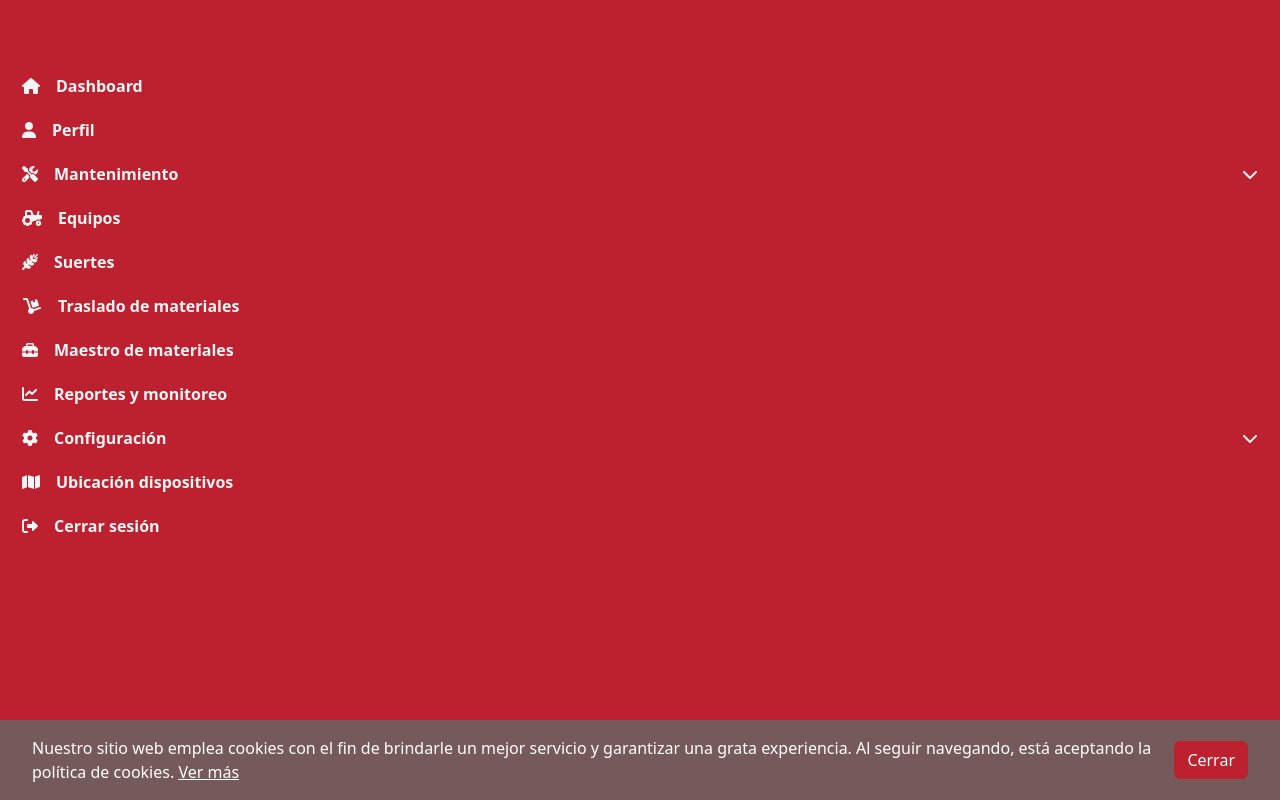
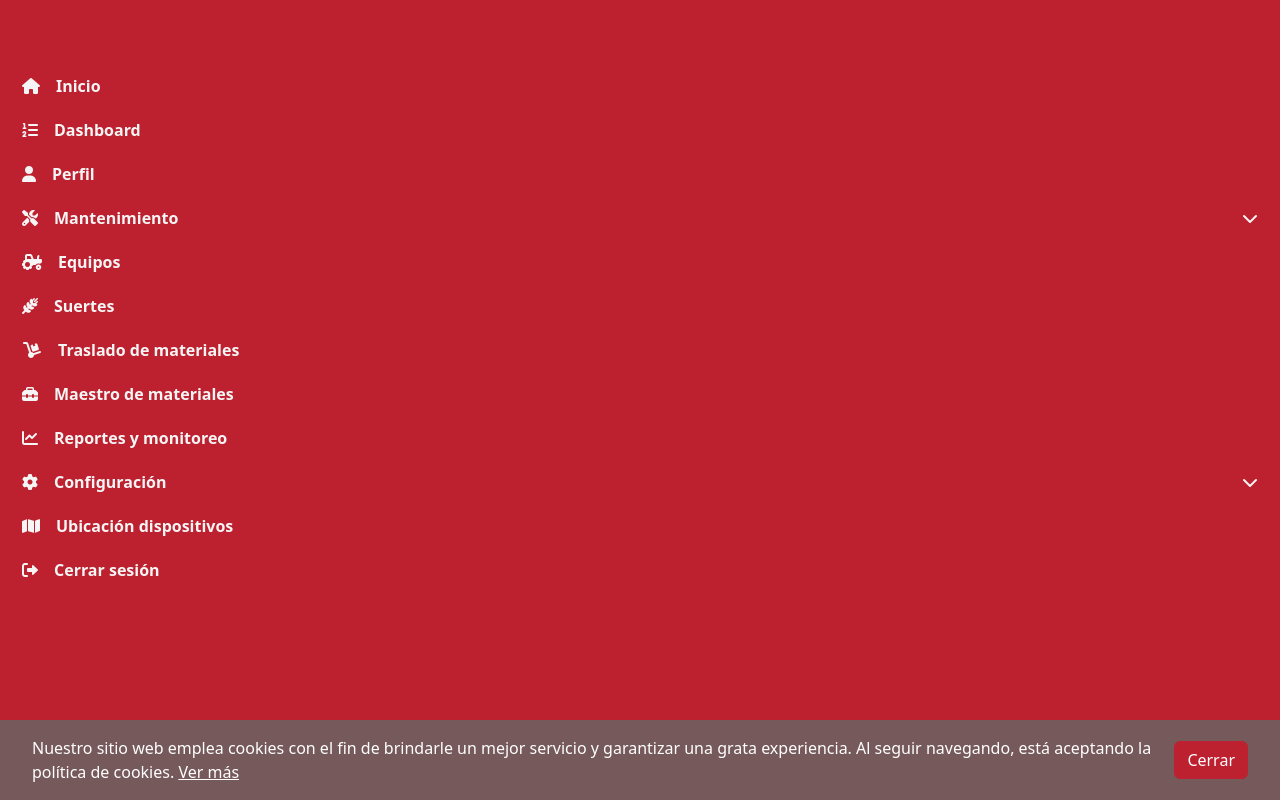
Before and after one commit to cdramirezh/almacenes-pulmon, a React (Create React App) app: page /home in a window 1280 px wide. Built offline with nearby package versions, Linux system fonts and the light colour scheme; grey boxes are pictures that could not be loaded.

Commit message:
Adding Home menu on Menu component

```diff
--- a/src/data/menu.data.js
+++ b/src/data/menu.data.js
@@ -1,8 +1,13 @@
 export const menuData2 = [
+	{
+		title: "Inicio",
+		target: "/home",
+		icon: "fa-solid fa-house",
+	},
 	{
 		title: "Dashboard",
 		target: "/dashboard",
-		icon: "fa-solid fa-house",
+		icon: "fa-solid fa-list-ol",
 	},
 	{
 		title: "Perfil",
```
Also changed, not shown: 1 other file (tests, documents, lock files or other folders).
